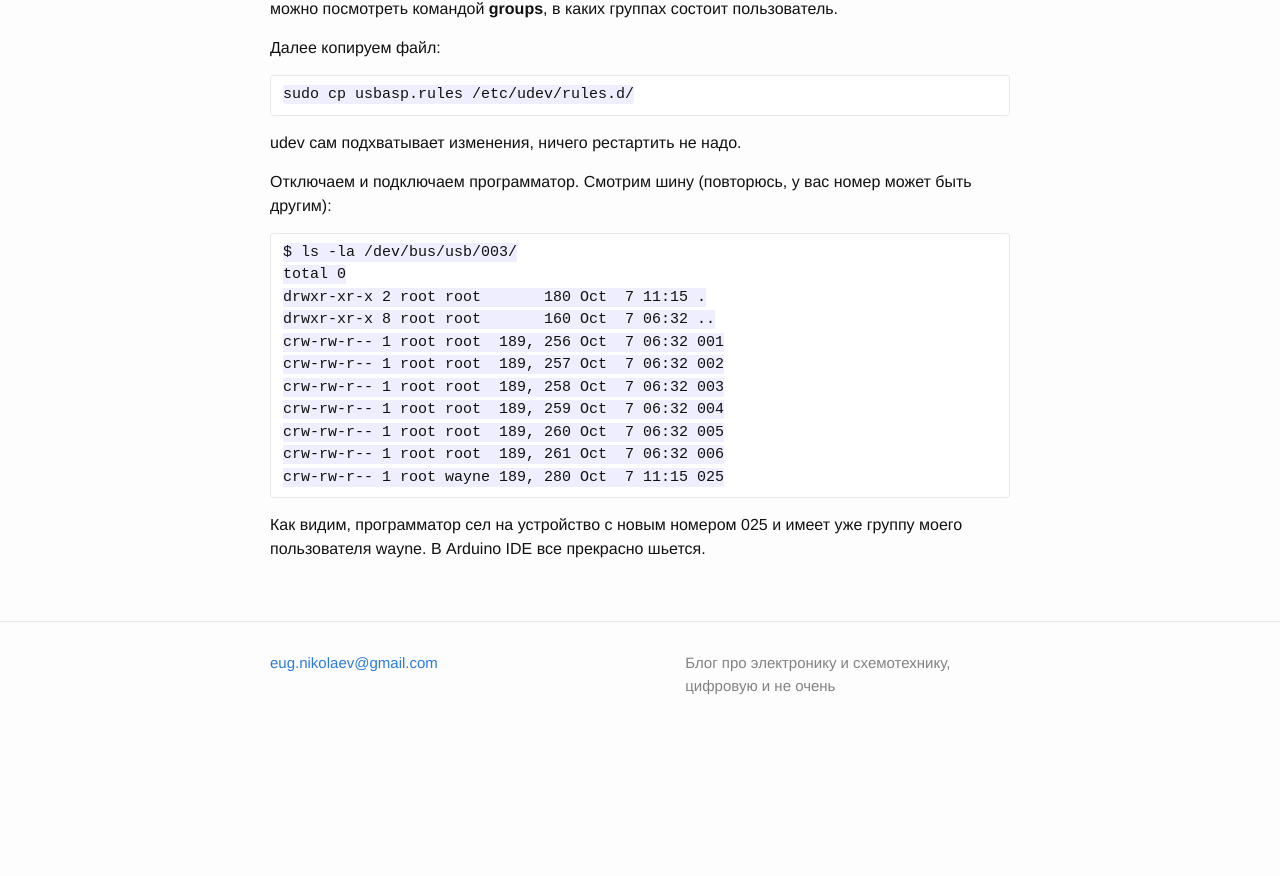
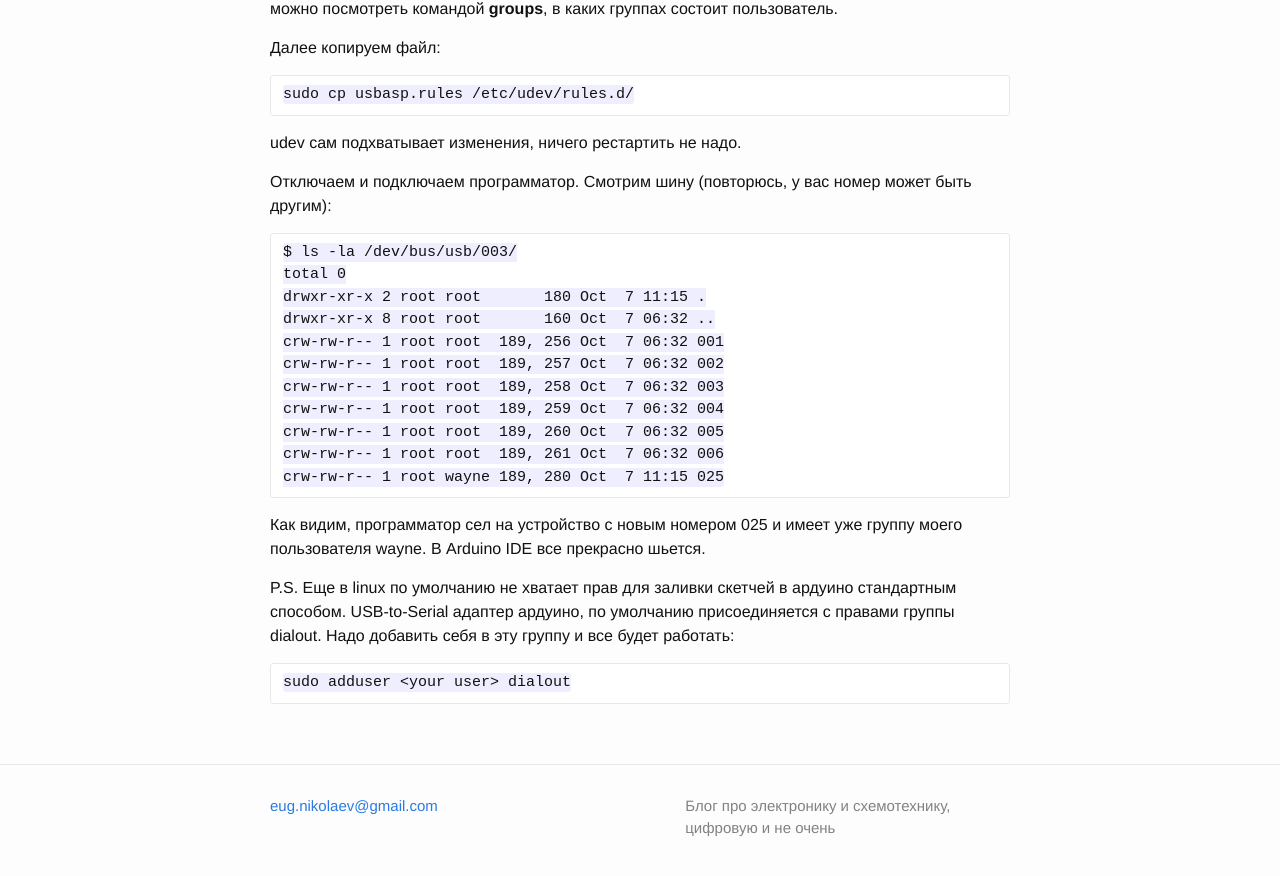
Before and after one commit to eugene-nikolaev/evgeniynickolaev.github.io, a Jekyll site: the page built from _posts/2015-10-07-linux-usbasp.markdown, in a window 1280 px wide and 900 px high, scrolled down 1110 px. Shown: the top 876 px of the window. Built offline with Jekyll 4.4.1, drawn with Linux system fonts in a browser that asks for light colours; Markdown is read by kramdown in place of the engine named in the settings; before the commit the page ends 1867 px from its top, so only the background shows below that.

Commit message:
PostScriptum to linux usbasp

````diff
--- a/_posts/2015-10-07-linux-usbasp.markdown
+++ b/_posts/2015-10-07-linux-usbasp.markdown
@@ -77,3 +77,11 @@ crw-rw-r-- 1 root wayne 189, 280 Oct  7 11:15 025
 
 Как видим, программатор сел на устройство с новым номером 025 и имеет уже группу моего пользователя wayne.
 В Arduino IDE все прекрасно шьется.
+
+P.S. Еще в linux по умолчанию не хватает прав для заливки скетчей в ардуино стандартным способом.
+USB-to-Serial адаптер ардуино, по умолчанию присоединяется с правами группы dialout.
+Надо добавить себя в эту группу и все будет работать:
+
+```
+sudo adduser <your user> dialout
+```
````
